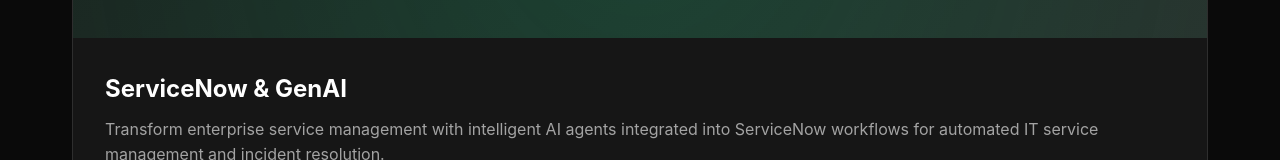
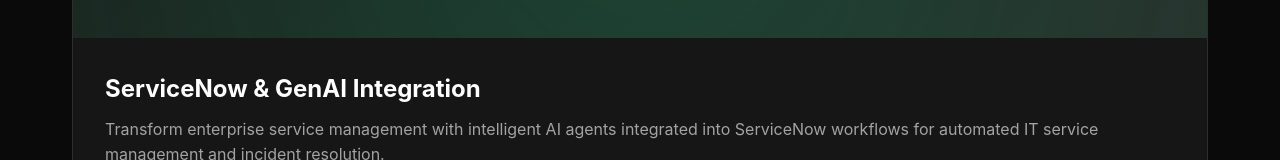
Before and after one commit to hdpspark/rcm-agent-architecture, a plain HTML site: page exhibits.html in a window 1280 px wide. Shown: the part 3972-4132 px from the top of the page. Drawn offline with Linux system fonts and the light colour scheme.

Commit message:
Revert ServiceNow titles back to original format

```diff
--- a/exhibits.html
+++ b/exhibits.html
@@ -546,7 +546,7 @@
                         <span>🔧</span>
                     </div>
                     <div class="exhibit-content">
-                        <h3 class="exhibit-title">ServiceNow & GenAI</h3>
+                        <h3 class="exhibit-title">ServiceNow & GenAI Integration</h3>
                         <p class="exhibit-description">
                             Transform enterprise service management with intelligent AI agents integrated
                             into ServiceNow workflows for automated IT service management and incident resolution.
```
Also changed, not shown: index.html (+1 -1 lines).
